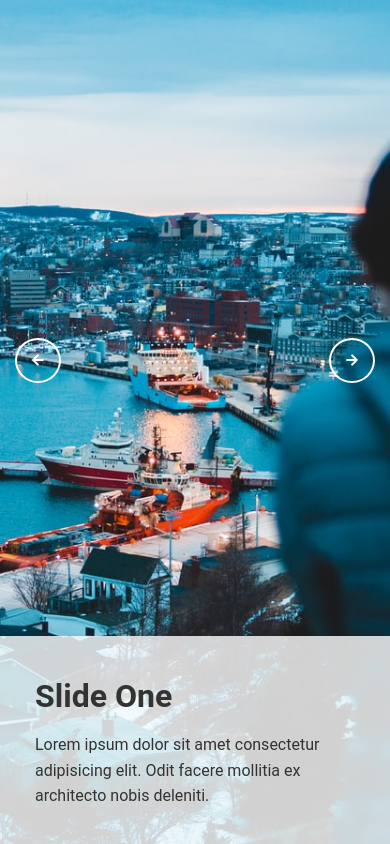
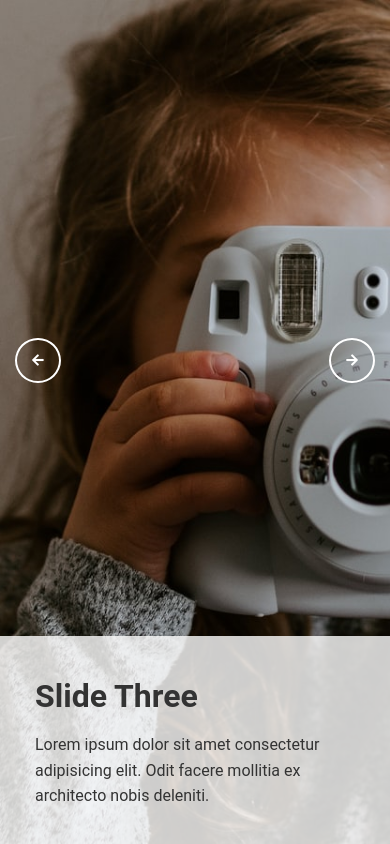
Before and after one commit to serkanursavas/FrontendWorks, a plain HTML site: page full_screen_reponsive_image_slider/index.html in a window 390 px wide. Both pictures are taken after a click on the button 352 px from the left and 360 px from the top of the page. Drawn offline with Linux system fonts and the light colour scheme; a web font is replaced by a local one.

Commit message:
media query and main.js

```diff
--- a/full_screen_reponsive_image_slider/main.js
+++ b/full_screen_reponsive_image_slider/main.js
@@ -0,0 +1,61 @@
+const slides = document.querySelectorAll('.slide');
+const next = document.querySelector('#next');
+const prev = document.querySelector('#prev');
+const auto = true; // Auto scroll
+const intervalTime = 5000;
+let slideInterval;
+
+const nextSlide = () => {
+  // Get current class
+  const current = document.querySelector('.current');
+  // Remove current class
+  current.classList.remove('current');
+  // Check for next slide
+  if (current.nextElementSibling) {
+    // Add current to next sibling
+    current.nextElementSibling.classList.add('current');
+  } else {
+    // Add current to start
+    slides[0].classList.add('current');
+  }
+  setTimeout(() => current.classList.remove('current'));
+};
+
+const prevSlide = () => {
+  // Get current class
+  const current = document.querySelector('.current');
+  // Remove current class
+  current.classList.remove('current');
+  // Check for prev slide
+  if (current.previousElementSibling) {
+    // Add current to prev sibling
+    current.previousElementSibling.classList.add('current');
+  } else {
+    // Add current to last
+    slides[slides.length - 1].classList.add('current');
+  }
+  setTimeout(() => current.classList.remove('current'));
+};
+
+// Button events
+next.addEventListener('click', e => {
+  nextSlide();
+  if (auto) {
+    clearInterval(slideInterval);
+    slideInterval = setInterval(nextSlide, intervalTime);
+  }
+});
+
+prev.addEventListener('click', e => {
+  prevSlide();
+  if (auto) {
+    clearInterval(slideInterval);
+    slideInterval = setInterval(nextSlide, intervalTime);
+  }
+});
+
+// Auto slide
+if (auto) {
+    // Run next slide at interval time
+    slideInterval = setInterval(nextSlide, intervalTime);
+}
--- a/full_screen_reponsive_image_slider/style.css
+++ b/full_screen_reponsive_image_slider/style.css
@@ -94,6 +94,18 @@ body {
   }
 }
 
+@media (max-width: 700px) {
+  .slide .content {
+    bottom: -300px;
+    left: 0;
+    width: 100%;
+  }
+
+  .slide.current .content {
+    transform: translateY(-300px);
+  }
+}
+
 /* ? Backgorund Images */
 .slide:first-child {
   background: url("img/img1.jpg") no-repeat center center/cover;
```
